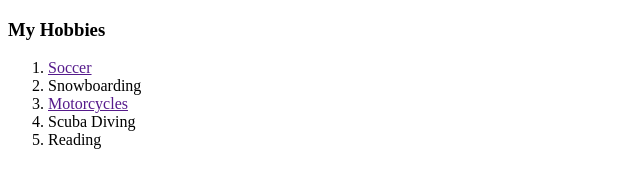
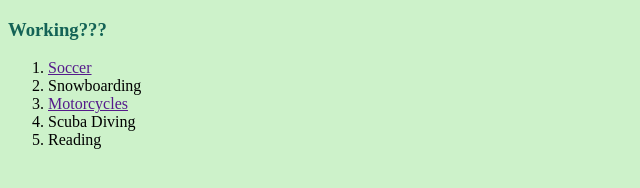
Before and after one commit to gorkamartinez/Portfolio-Udemy, a plain HTML site: page Hobbies.html in a window 1280 px wide. Shown: the whole page, without its empty margins (0-640 px from the left). Drawn offline with Linux system fonts and the light colour scheme.

Commit message:
Basicand ugly portfolio

```diff
--- a/Hobbies.html
+++ b/Hobbies.html
@@ -3,10 +3,10 @@
   <head>
     <meta charset="utf-8">
     <title>My Hobbies</title>
-    <link rel="stylesheet" href="css/styles.css">
+    <link rel="stylesheet" href="style.css">
   </head>
   <body>
-    <h3>My Hobbies</h3>
+    <h3>Working???</h3>
     <ol>
       <li><a href="">Soccer</a></li>
       <li>Snowboarding</li>
```
Also changed, not shown: ContactMe.html (+1 -1 lines).
